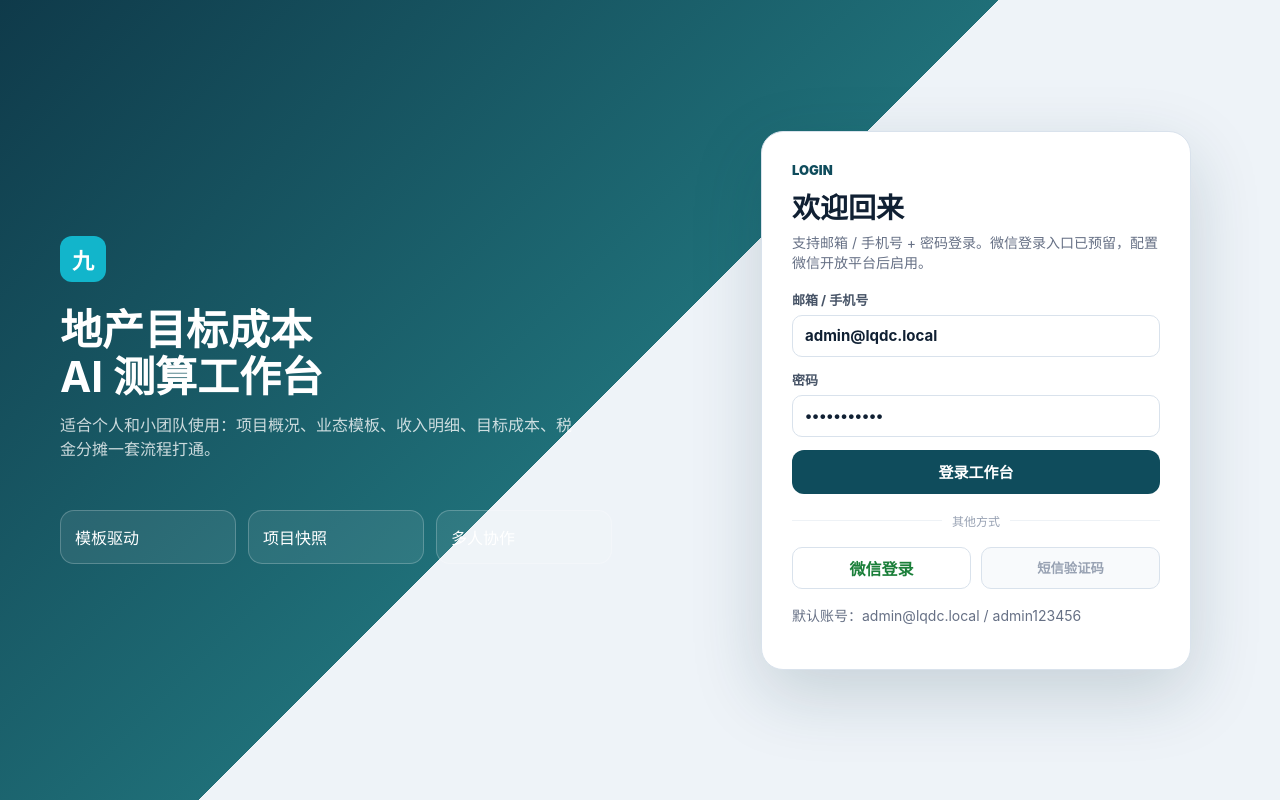
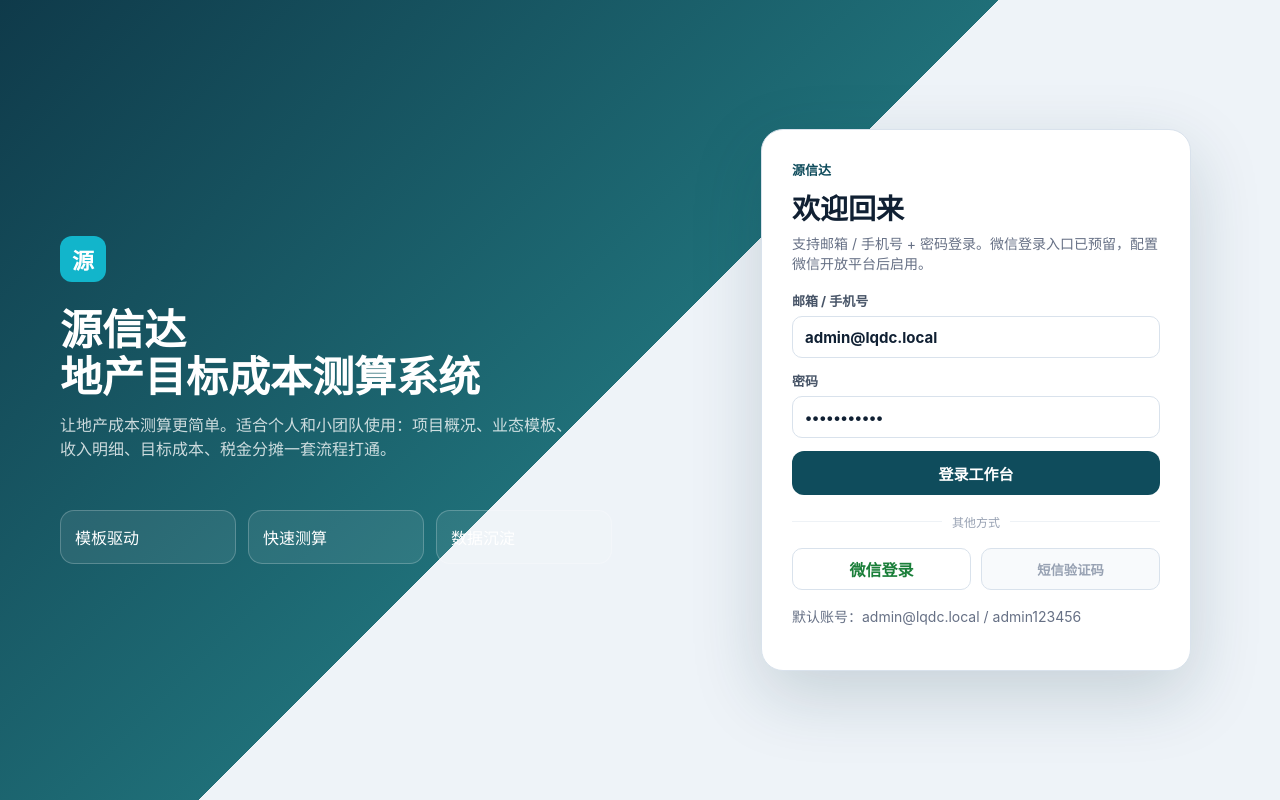
Before and after one commit to miaobin19921114-lgtm/lqdc-target-cost-system, a Next.js app: page /login in a window 1280 px wide. Built offline with nearby package versions, Linux system fonts and the light colour scheme.

Commit message:
update login branding to Yuanxinda

```diff
--- a/app/login/page.tsx
+++ b/app/login/page.tsx
@@ -4,16 +4,16 @@ export default function LoginPage({ searchParams }: { searchParams?: { error?: s
   return (
     <main style={{ minHeight: '100vh', display: 'grid', gridTemplateColumns: '1.05fr .95fr', background: 'linear-gradient(135deg,#0f3a4a 0%,#1f6f78 48%,#eef3f8 48%,#eef3f8 100%)' }}>
       <section style={{ color: '#fff', padding: '72px 60px', display: 'flex', flexDirection: 'column', justifyContent: 'center' }}>
-        <div style={{ width: 46, height: 46, borderRadius: 12, background: '#12b5cb', display: 'flex', alignItems: 'center', justifyContent: 'center', fontWeight: 900, fontSize: 22 }}>九</div>
-        <h1 style={{ fontSize: 42, lineHeight: 1.12, margin: '24px 0 12px' }}>地产目标成本<br />AI 测算工作台</h1>
-        <p style={{ maxWidth: 520, color: 'rgba(255,255,255,.78)', fontSize: 16 }}>适合个人和小团队使用：项目概况、业态模板、收入明细、目标成本、税金分摊一套流程打通。</p>
+        <div style={{ width: 46, height: 46, borderRadius: 12, background: '#12b5cb', display: 'flex', alignItems: 'center', justifyContent: 'center', fontWeight: 900, fontSize: 22 }}>源</div>
+        <h1 style={{ fontSize: 42, lineHeight: 1.12, margin: '24px 0 12px' }}>源信达<br />地产目标成本测算系统</h1>
+        <p style={{ maxWidth: 520, color: 'rgba(255,255,255,.78)', fontSize: 16 }}>让地产成本测算更简单。适合个人和小团队使用：项目概况、业态模板、收入明细、目标成本、税金分摊一套流程打通。</p>
         <div style={{ display: 'grid', gridTemplateColumns: 'repeat(3, minmax(0,1fr))', gap: 12, maxWidth: 560, marginTop: 34 }}>
-          {['模板驱动', '项目快照', '多人协作'].map((item) => <div key={item} style={{ border: '1px solid rgba(255,255,255,.22)', borderRadius: 14, padding: 14, background: 'rgba(255,255,255,.08)' }}>{item}</div>)}
+          {['模板驱动', '快速测算', '数据沉淀'].map((item) => <div key={item} style={{ border: '1px solid rgba(255,255,255,.22)', borderRadius: 14, padding: 14, background: 'rgba(255,255,255,.08)' }}>{item}</div>)}
         </div>
       </section>
       <section style={{ display: 'flex', alignItems: 'center', justifyContent: 'center', padding: 32 }}>
         <div style={{ width: '100%', maxWidth: 430, background: '#fff', border: '1px solid #d9e2ec', borderRadius: 22, boxShadow: '0 24px 70px rgba(15,58,74,.18)', padding: 30 }}>
-          <p style={{ margin: 0, color: '#0f4c5c', fontWeight: 900, fontSize: 13 }}>LOGIN</p>
+          <p style={{ margin: 0, color: '#0f4c5c', fontWeight: 900, fontSize: 13 }}>源信达</p>
           <h2 style={{ margin: '8px 0 6px', fontSize: 28 }}>欢迎回来</h2>
           <p className="meta" style={{ marginBottom: 18 }}>支持邮箱 / 手机号 + 密码登录。微信登录入口已预留，配置微信开放平台后启用。</p>
           {searchParams?.error ? <div style={{ background: '#fff5f5', border: '1px solid #ffc9c9', color: '#c92a2a', borderRadius: 10, padding: 10, marginBottom: 12 }}>账号或密码不正确。</div> : null}
```
